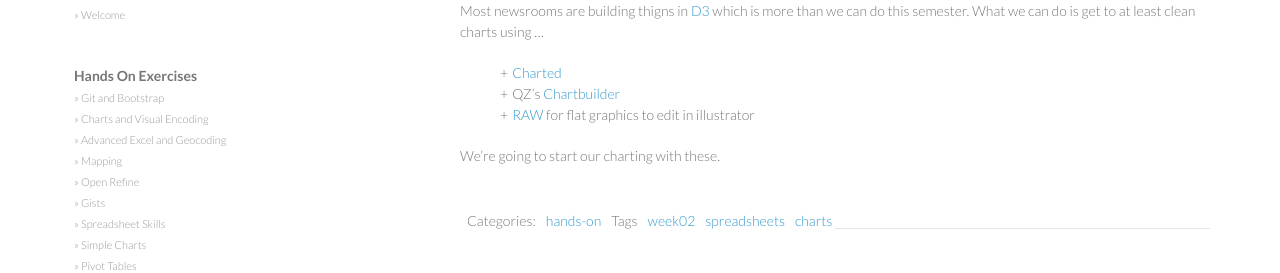
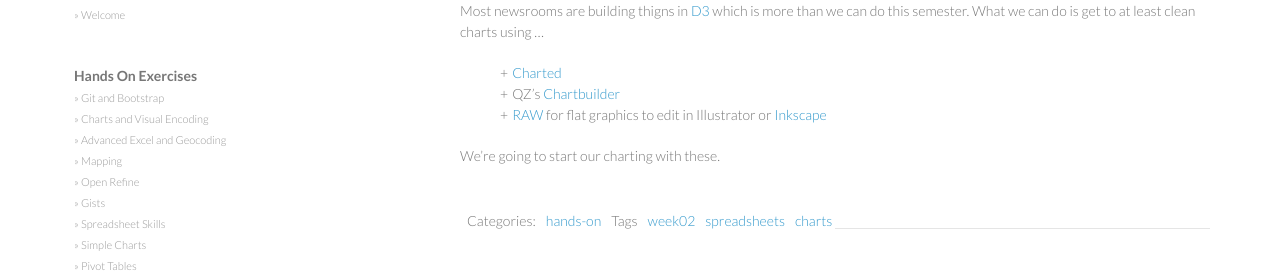
Before and after one commit to amandabee/CUNY-data-skills, a Jekyll site: the page built from _posts/2015-02-04-charts.md, in a window 1280 px wide. Shown: the part 307-580 px from the top of the page. Built offline with Jekyll 4.4.1, drawn with Linux system fonts in a browser that asks for light colours; nearby versions of some CDN libraries.

Commit message:
Inkscape is Free, yo.

```diff
--- a/_posts/2015-02-04-charts.md
+++ b/_posts/2015-02-04-charts.md
@@ -14,6 +14,6 @@ Most newsrooms are building thigns in [D3](http://d3js.org/) which is more than
 
 + [Charted](http://www.charted.co)
 + QZ's [Chartbuilder](http://quartz.github.io/Chartbuilder/)
-+ [RAW](http://app.raw.densitydesign.org/) for flat graphics to edit in illustrator
++ [RAW](http://app.raw.densitydesign.org/) for flat graphics to edit in Illustrator or [Inkscape](https://inkscape.org/en/download/)
 
 We're going to start our charting with these.
```
